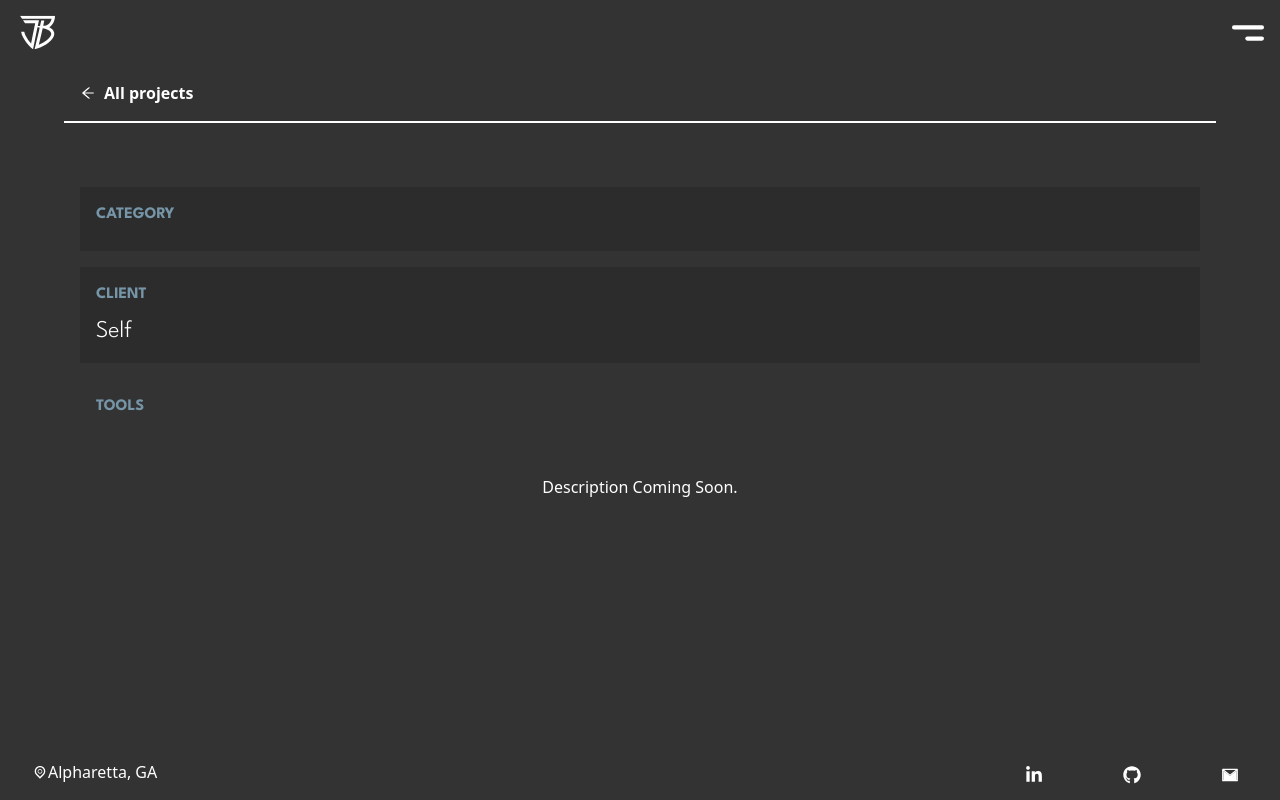
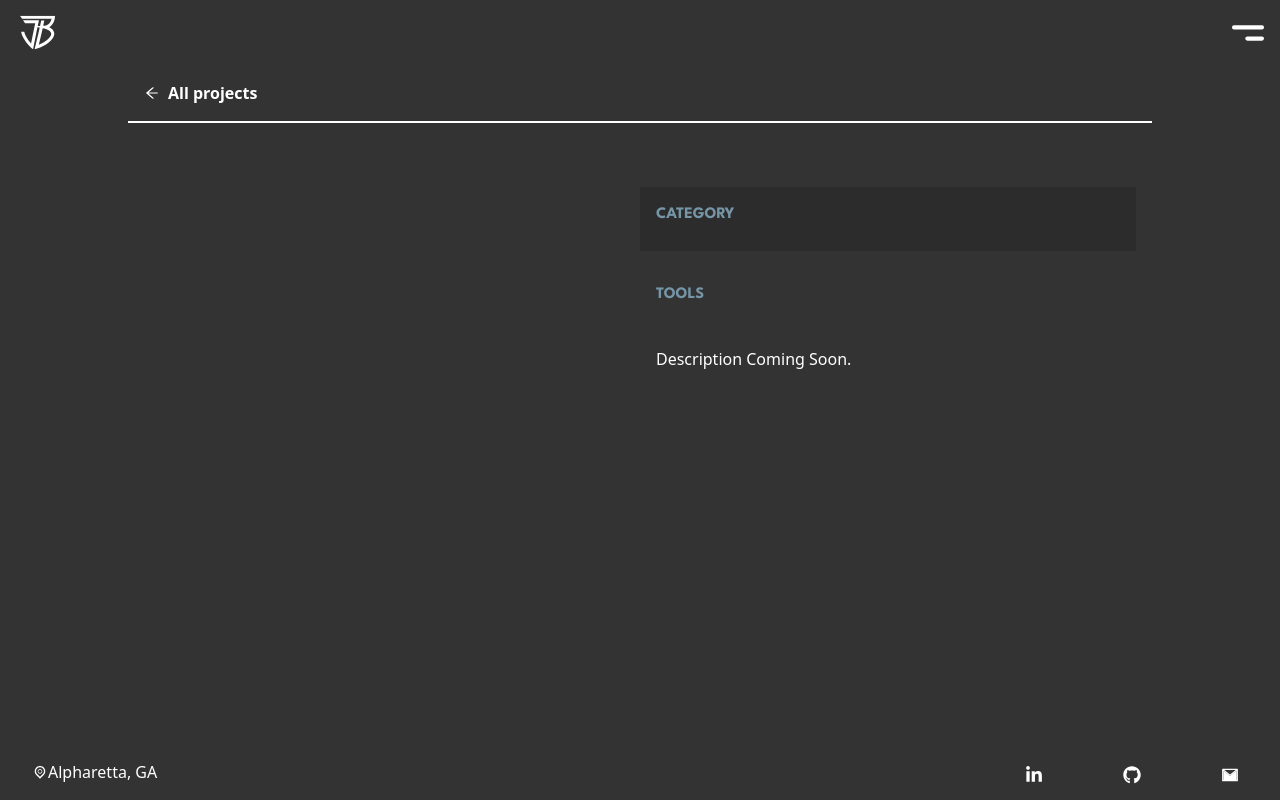
Before and after one commit to jablancTheDesigner/Jablanc-v3, a Next.js app: page /project/5 in a window 1280 px wide. Built offline with nearby package versions, Linux system fonts and the light colour scheme.

Commit message:
Update project page

```diff
--- a/pages/project/[slug].tsx
+++ b/pages/project/[slug].tsx
@@ -41,7 +41,7 @@ export default function SingleProject() {
 
   return (
     <div className="w-full bg-dark py-[var(--nav-height)] min-h-screen flex flex-col gap-8">
-      <div className='container mx-auto flex max-w-6xl py-4 border-b-2 border-white'>
+      <div className='container mx-auto flex max-w-5xl py-4 border-b-2 border-white'>
         <Link href="/projects">
           <a className='mr-auto font-bold text-white flex items-center gap-2 px-4'><AiOutlineArrowLeft /> All  projects</a>
         </Link>
@@ -56,16 +56,16 @@ export default function SingleProject() {
 
 
       {/* content */}
-      <div className="container mx-auto px-4 relative max-w-6xl flex md:flex-row flex-col gap-8">
+      <div className="container mx-auto px-4 relative max-w-5xl flex md:flex-row flex-col gap-8">
 
         {/* image */}
         {project?.thumbnail && (
-          <div className='mx-auto relative md:w-1/2'>
+          <div className='mx-auto relative md:w-1/2 md:min-w-[50%]'>
             <img src={project.thumbnail} />
           </div>
         )}
 
-        <div className='flex flex-col gap-8 flex-1'>
+        <div className='flex flex-col gap-8 md:w-1/2 md:ml-auto'>
 
           {/* Client, tools, and description */}
           <div className="w-full flex flex-col gap-4">
@@ -77,16 +77,6 @@ export default function SingleProject() {
                     <h3 className="text-xl md:text-2xl font-light mx-auto capitalize">
                       {project?.type}</h3>
                   )}
-                </div>
-            </div>
-            {/* client */}
-            <div className="text-white flex flex-col text-left w-full justify-center p-4 bg-darker">
-                <h4 className={labelStyles}>Client</h4>
-                <div className='my-auto'>
-                  {project?.client
-                    ? <h3 className="text-xl md:text-2xl font-light mx-auto">{project?.client}</h3>
-                    : <h3 className="text-xl md:text-2xl font-light mx-auto">Self</h3>
-                  }
                 </div>
             </div>
             {/* END client */}
@@ -106,21 +96,20 @@ export default function SingleProject() {
                 </div>
             </div>
             {/* END tools */}
+            {/* description */}
+            <div className="w-full max-w-2xl mx-auto px-4">
+                {project?.description && (
+                    <p className="text-base text-white">{project?.description}</p>
+                )}
+                {!project?.description && (
+                    <p className="text-base text-white">Description Coming Soon.</p>
+                )}
+            </div>
+            {/* END description */}
           </div>
           {/* END Client, tools, and description */}
         </div>
       </div>
-
-      {/* description */}
-      <div className="w-full max-w-2xl mx-auto">
-          {project?.description && (
-              <p className="text-base text-white ">{project?.description}</p>
-          )}
-          {!project?.description && (
-              <p className="text-base text-white text-center">Description Coming Soon.</p>
-          )}
-      </div>
-      {/* END description */}
   </div>
   )
 }
```
